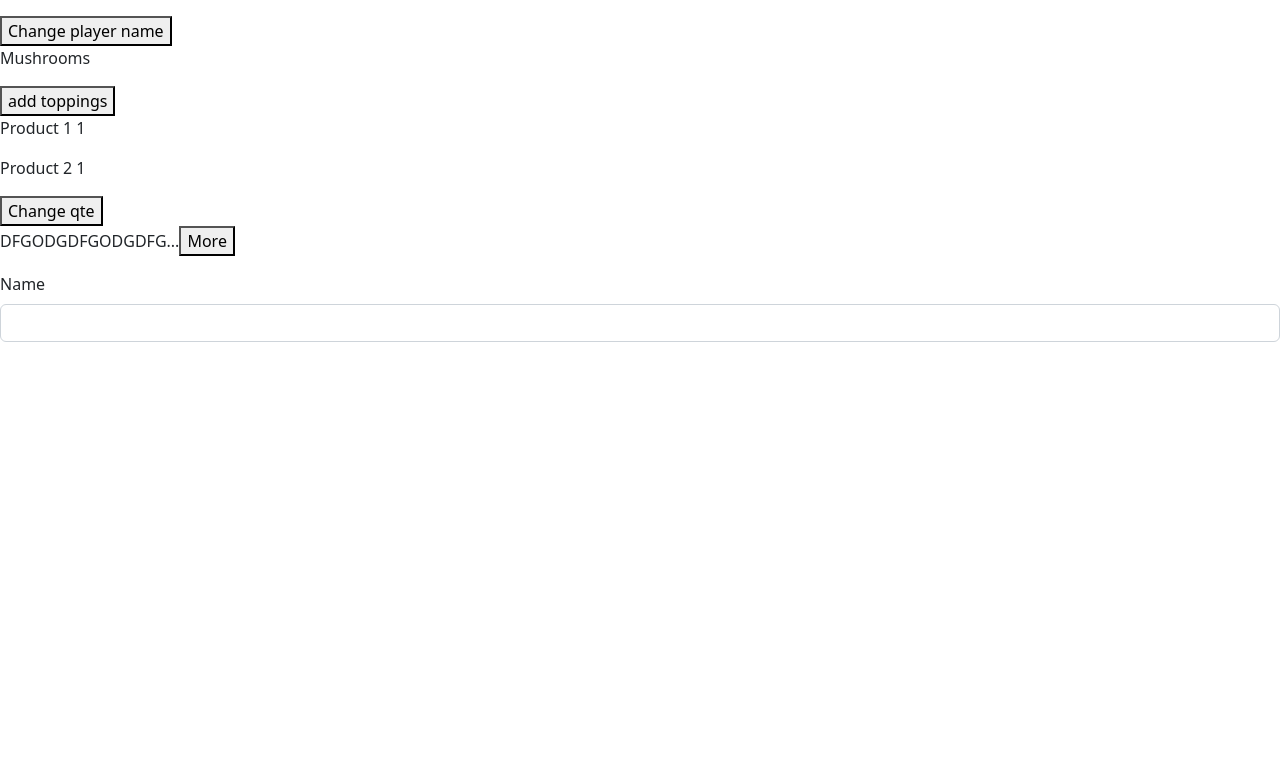
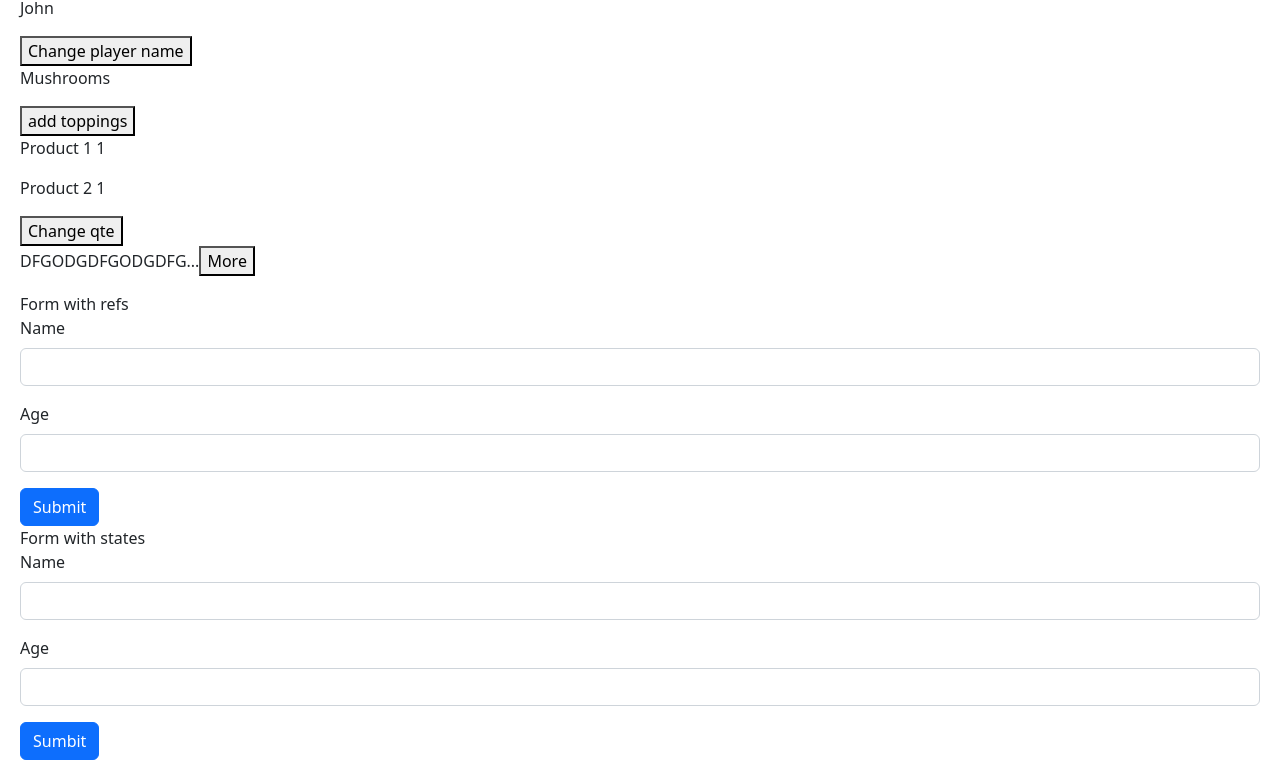
Before and after one commit to fab-devtag/video-games, a React (Vite) app: page / in a window 1280 px wide. Shown: the part 446-1226 px from the top of the page. Before the commit the page ends 804 px from the top, so only its background shows below. Built offline with nearby package versions, Linux system fonts and the light colour scheme.

Commit message:
building form (à revoir) (comme state vite fait)

```diff
--- a/package.json
+++ b/package.json
@@ -9,11 +9,14 @@
     "preview": "vite preview"
   },
   "dependencies": {
+    "@hookform/resolvers": "^2.9.11",
     "bootstrap": "^5.2.3",
     "immer": "^9.0.19",
     "react": "^18.2.0",
     "react-dom": "^18.2.0",
-    "react-icons": "^4.7.1"
+    "react-hook-form": "7.43",
+    "react-icons": "^4.7.1",
+    "zod": "^3.20.6"
   },
   "devDependencies": {
     "@types/react": "^18.0.27",
--- a/src/App.tsx
+++ b/src/App.tsx
@@ -9,6 +9,7 @@ import Navbar from './components/Navbar';
 import Cart from './components/Cart';
 import ExpandableText from './ExpandableText';
 import Form from './components/Form';
+import FormWithState from './components/FormWithState';
 
 const App = () => {
 	let items = ['Paris', 'Rome', 'New York', 'San Francisco', 'London'];
@@ -95,7 +96,7 @@ const App = () => {
 			<p>{pizza.toppings}</p>
 			<button onClick={handleClickPizza}>add toppings</button>
 			{cart.items.map((item) => (
-				<p>
+				<p key={item.id}>
 					{item.title} {item.quantity}
 				</p>
 			))}
@@ -106,7 +107,10 @@ const App = () => {
 				DFGODGDFGODGDFGODGDFGODGDFGODGDFGODG DFGODGDFGODGDFGODG
 				DFGODGDFGODGDFGODGDFGODG
 			</ExpandableText>
+			Form with refs
 			<Form />
+			Form with states
+			<FormWithState />
 		</div>
 	);
 };
--- a/src/components/Form.tsx
+++ b/src/components/Form.tsx
@@ -1,14 +1,39 @@
-import React from 'react';
+import React, { useRef, FormEvent } from 'react';
 
 const Form = () => {
+	const nameRef = useRef<HTMLInputElement>(null);
+	const ageRef = useRef<HTMLInputElement>(null);
+
+	const person = { name: '', age: 0 };
+
+	const handleSubmit = (e: FormEvent) => {
+		e.preventDefault();
+		if (nameRef.current !== null) {
+			person.name = nameRef.current.value;
+		}
+		if (ageRef.current !== null) {
+			person.age = parseInt(ageRef.current.value);
+		}
+		console.log(person);
+	};
+
 	return (
-		<form>
+		<form onSubmit={handleSubmit}>
 			<div className="mb-3">
 				<label htmlFor="name" className="form-label">
 					Name
 				</label>
-				<input id="name" type="text" className="form-control" />
+				<input ref={nameRef} id="name" type="text" className="form-control" />
 			</div>
+			<div className="mb-3">
+				<label htmlFor="age" className="form-label">
+					Age
+				</label>
+				<input ref={ageRef} id="age" type="number" className="form-control" />
+			</div>
+			<button type="submit" className="btn btn-primary">
+				Submit
+			</button>
 		</form>
 	);
 };
--- /dev/null
+++ b/src/components/FormWithState.tsx
@@ -0,0 +1,84 @@
+import React, { useState, FormEvent } from 'react';
+import { FieldValues, useForm } from 'react-hook-form';
+import { z } from 'zod';
+import { zodResolver } from '@hookform/resolvers/zod';
+
+const schema = z.object({
+	name: z.string().min(3, { message: 'Name must be at least 3 characters' }),
+	age: z.number({ invalid_type_error: 'Age field is required' }).min(18),
+});
+
+type FormWithStateProps = z.infer<typeof schema>;
+
+/* interface FormWithStateProps {
+	name: string;
+	age: number;
+}
+ */
+const FormWithState = () => {
+	const {
+		register,
+		handleSubmit,
+		formState: { errors },
+	} = useForm<FormWithStateProps>({ resolver: zodResolver(schema) });
+	/* 	const [person, setPerson] = useState({
+		name: '',
+		age: '',
+	});
+ */
+	/* 	const handleSubmit = (e: FormEvent) => {
+		e.preventDefault();
+		console.log(person);
+	}; */
+
+	const onSubmit = (data: FieldValues) => {
+		console.log(data);
+	};
+	return (
+		<form onSubmit={handleSubmit(onSubmit)}>
+			<div className="mb-3">
+				<label htmlFor="name" className="form-label">
+					Name
+				</label>
+				{/* <input
+					onChange={(e) => setPerson({ ...person, name: e.target.value })}
+					value={person.name}
+					id="name"
+					type="text"
+					className="form-control"
+				/> */}
+				<input
+					/* 	{...register('name', { required: true, minLength: 3 })} */
+					{...register('name')}
+					id="name"
+					type="text"
+					className="form-control"
+				/>
+				{/* {errors.name?.type === 'required' && (
+					<p className="text-danger">The name field is required.</p>
+				)} */}
+				{errors.name && <p className="text-danger">{errors.name.message}</p>}
+				{/* {errors.name?.type === 'minLength' && (
+					<p>The name must be at least 3 characters.</p>
+				)} */}
+			</div>
+			<div className="mb-3">
+				<label htmlFor="age" className="form-label">
+					Age
+				</label>
+				<input
+					{...register('age', { valueAsNumber: true })}
+					id="age"
+					type="number"
+					className="form-control"
+				/>
+				{errors.age && <p className="text-danger">{errors.age.message}</p>}
+			</div>
+			<button className="btn btn-primary" type="submit">
+				Sumbit
+			</button>
+		</form>
+	);
+};
+
+export default FormWithState;
--- /dev/null
+++ b/src/index.css
@@ -0,0 +1,3 @@
+body {
+    padding:20px;
+}
--- a/src/main.tsx
+++ b/src/main.tsx
@@ -2,6 +2,7 @@ import React from 'react';
 import ReactDOM from 'react-dom/client';
 import App from './App';
 import 'bootstrap/dist/css/bootstrap.css';
+import './index.css';
 
 ReactDOM.createRoot(document.getElementById('root') as HTMLElement).render(
 	<React.StrictMode>
```
Also changed, not shown: 1 other file (tests, documents, lock files or other folders).
